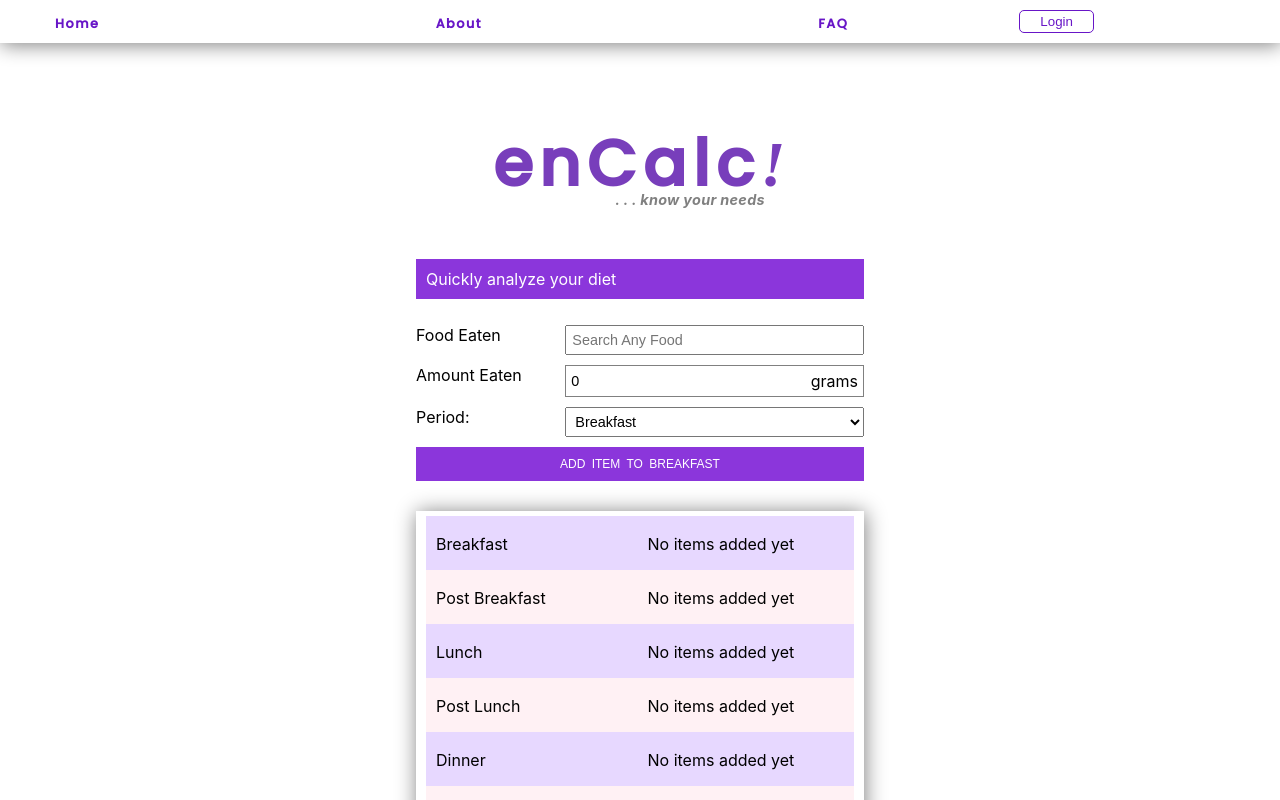
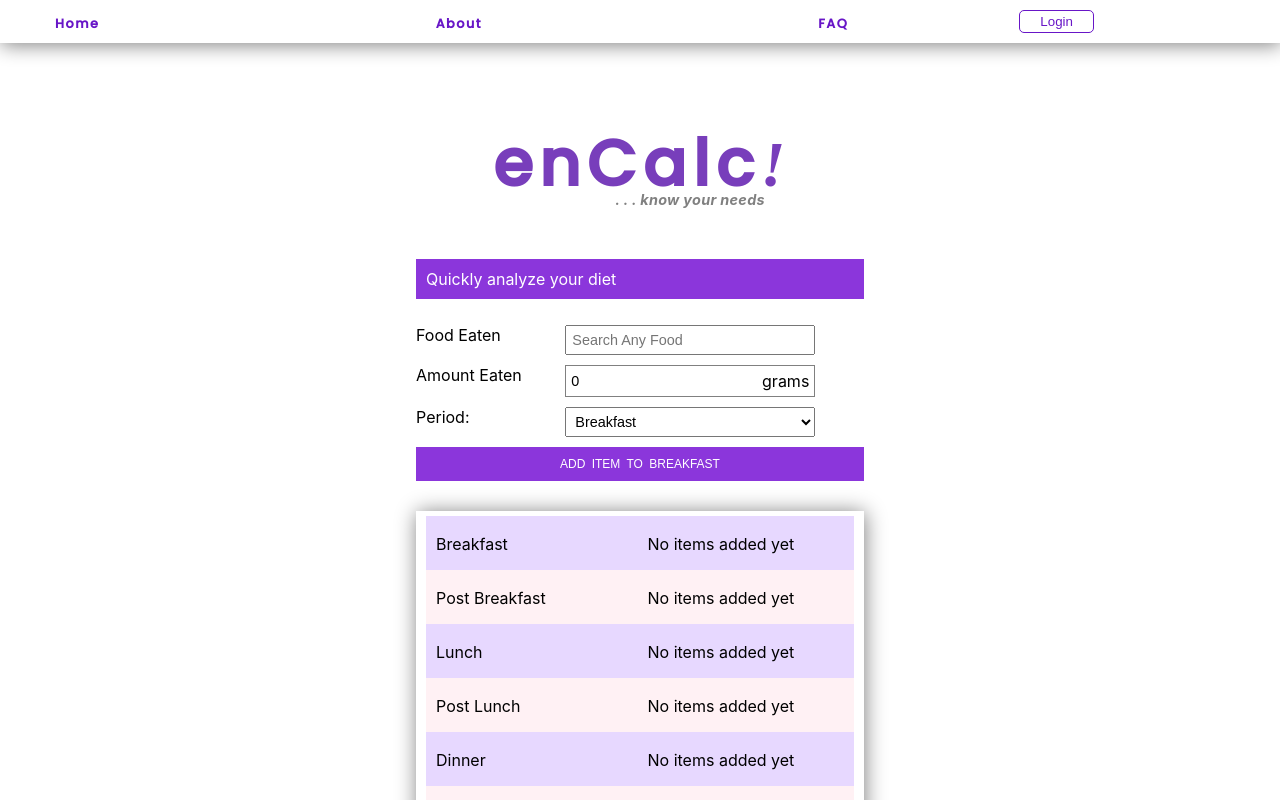
Before and after one commit to EzeaniChucks/NutriCalc, a Next.js app: page /24-hr-recall in a window 1280 px wide. Shown: the top 800 px of the page. Built offline with nearby package versions, Linux system fonts and the light colour scheme; a web font is replaced by a local one.

Commit message:
24 hour recall input display

```diff
--- a/components/24hrComp.module.css
+++ b/components/24hrComp.module.css
@@ -30,16 +30,21 @@
 .container label:nth-of-type(2) div p{
     margin: 5px;
 }
+.container label>div{
+    width: 250px;
+}
 .container input{
     outline: none;
     font-family: 'Poppins' sans-serif;
     padding: 5px;
     font-size: 0.9rem;
+    width: 250px;
 }
 .container select{
     outline: none;
     font-family: 'Poppins' sans-serif;
     padding: 5px;
+    width: 250px;
     font-size: 0.9rem;
 }
 .container button{
```
